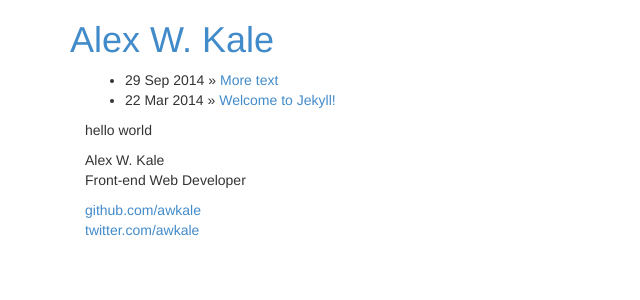
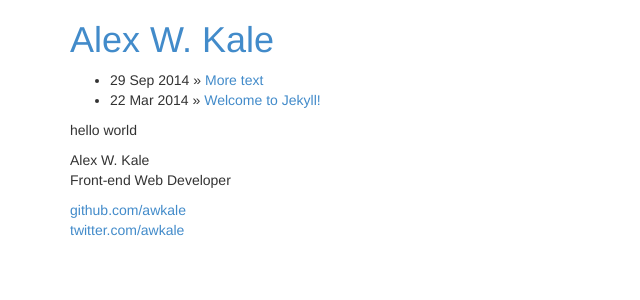
Before and after one commit to awkale/awkale.github.io, a Jekyll site: the page built from index.html, in a window 1280 px wide. Shown: the top 300 px of the page, without its empty margins (0-640 px from the left). Built offline with Jekyll 4.4.1, drawn with Linux system fonts in a browser that asks for light colours; nearby versions of some CDN libraries; Markdown is read by kramdown in place of the engine named in the settings.

Commit message:
fix .row

```diff
--- a/_layouts/default.html
+++ b/_layouts/default.html
@@ -7,14 +7,13 @@
       <div class="col-sm-12">
         {% include header.html %}
       </div>
+      <div class="col-sm-12">
+        {{ content }}
+      </div>
+      <div class="col-sm-12">
+        {% include footer.html %}
+      </div>
     </div>
-    <div class="col-sm-12">
-      {{ content }}
-    </div>
-    <div class="col-sm-12">
-      {% include footer.html %}
-    </div>
-
   </div>
   {% include scripts.html %}
 </body>
```
